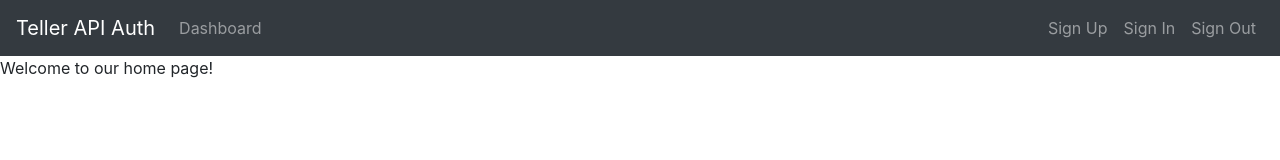
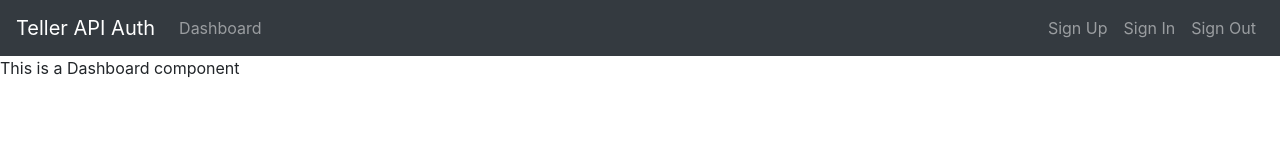
Before and after one commit to filippopiconese/teller-project, a React (Create React App) app in the folder client/: page /dashboard in a window 1280 px wide. Shown: the top 160 px of the page. Built offline with nearby package versions, Linux system fonts and the light colour scheme.

Commit message:
feat(client components): Added SignIn, SignUp and Dashboard components (only the sketch, in order to

```diff
--- /dev/null
+++ b/client/src/components/Dashboard.js
@@ -0,0 +1,11 @@
+import React, { Component } from 'react'
+
+export default class Dashboard extends Component {
+  render() {
+    return (
+      <div>
+        This is a Dashboard component
+      </div>
+    )
+  }
+}
--- /dev/null
+++ b/client/src/components/SignIn.js
@@ -0,0 +1,11 @@
+import React, { Component } from 'react'
+
+export default class SignIn extends Component {
+  render() {
+    return (
+      <div>
+        This is a SignIn component
+      </div>
+    )
+  }
+}
--- /dev/null
+++ b/client/src/components/SignUp.js
@@ -0,0 +1,11 @@
+import React, { Component } from 'react'
+
+export default class SignUp extends Component {
+  render() {
+    return (
+      <div>
+        This is a SignUp component
+      </div>
+    )
+  }
+}
--- a/client/src/index.js
+++ b/client/src/index.js
@@ -5,11 +5,17 @@
 import * as serviceWorker from './serviceWorker'
 import App from './components/App'
 import Home from './components/Home'
+import SignUp from './components/SignUp'
+import SignIn from './components/SignIn'
+import Dashboard from './components/Dashboard'
 
 ReactDOM.render(
   <BrowserRouter>
     <App>
-      <Route path="/" component={Home} />
+      <Route exact path="/" component={Home} />
+      <Route exact path="/signup" component={SignUp} />
+      <Route exact path="/signin" component={SignIn} />
+      <Route exact path="/dashboard" component={Dashboard} />
     </App>
   </BrowserRouter>,
   document.querySelector('#root')
```
